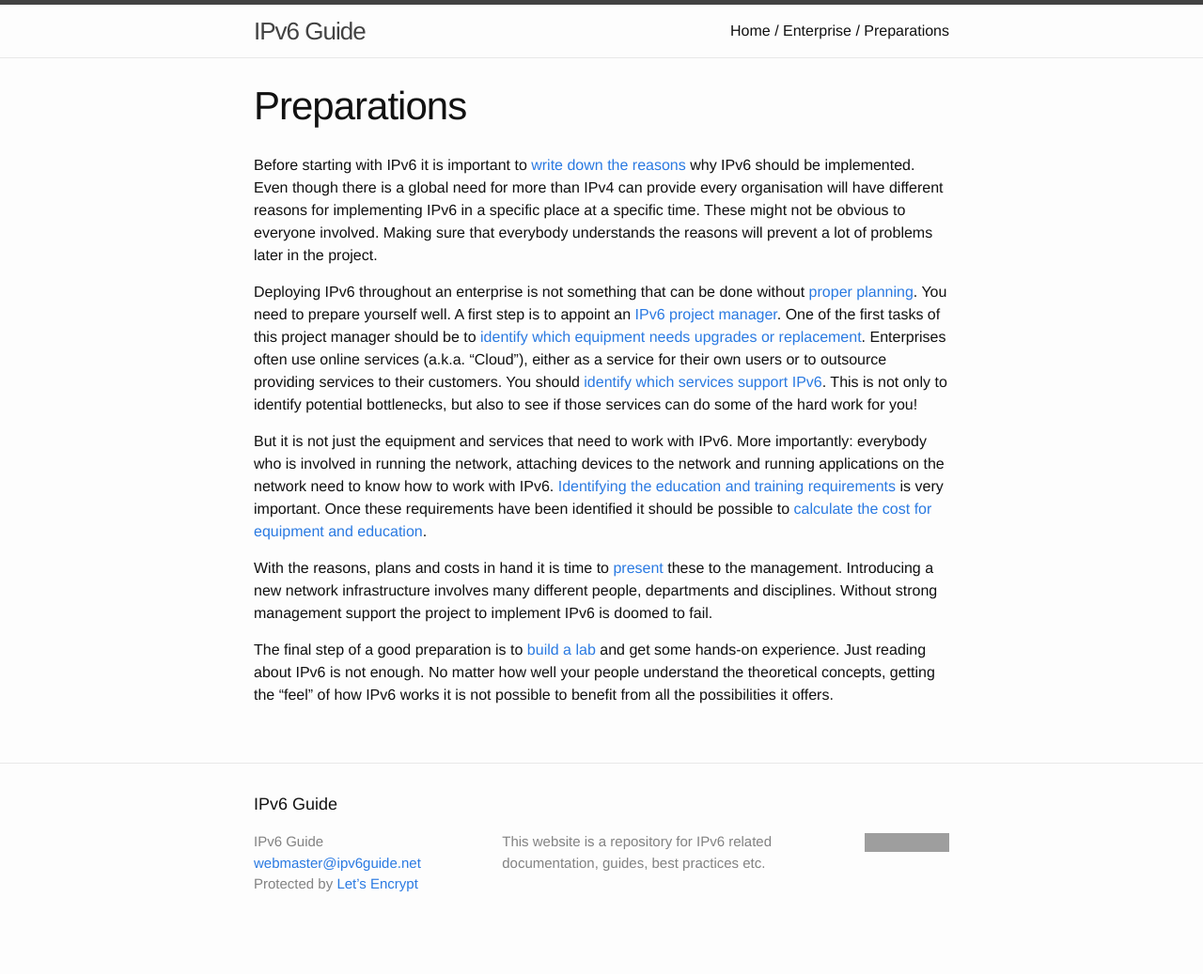
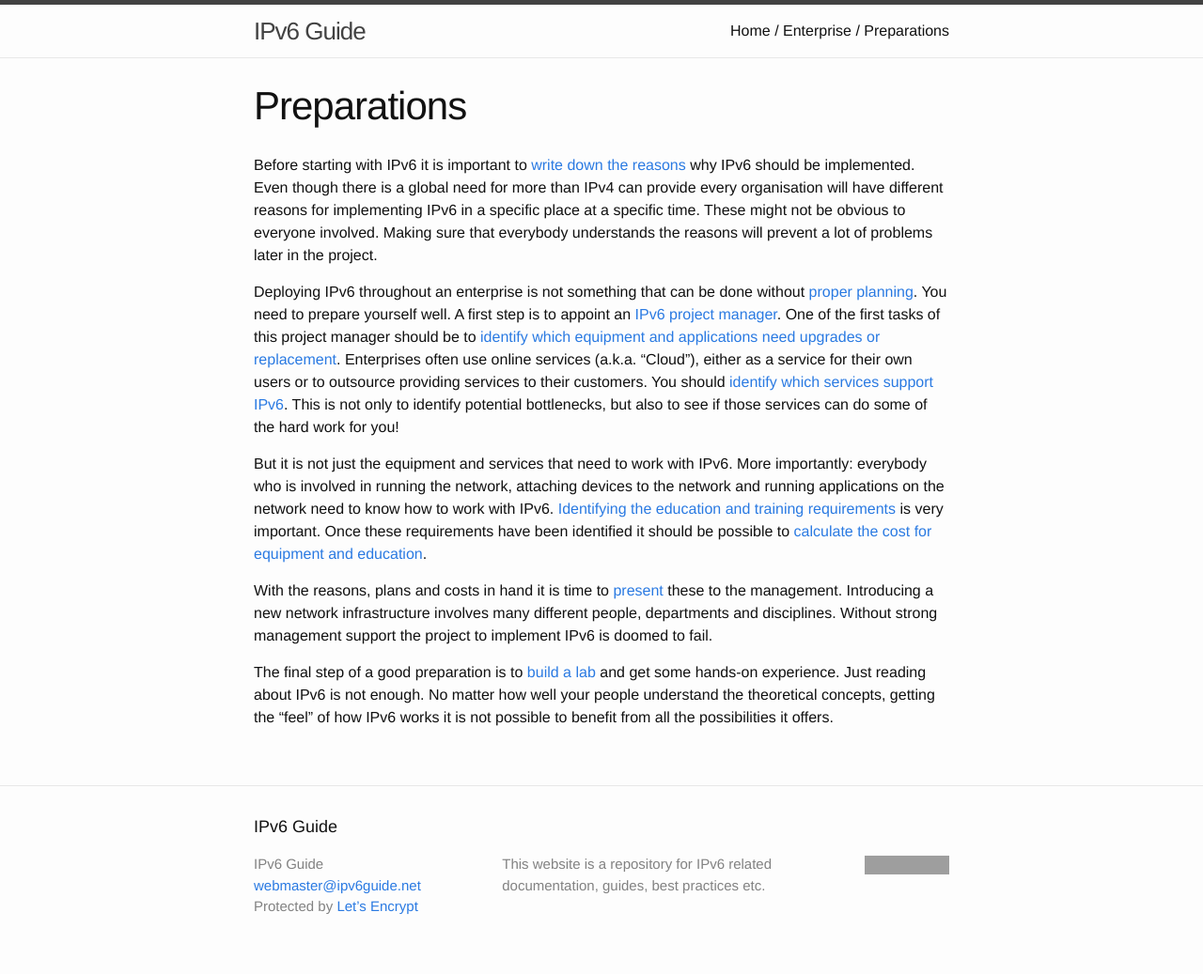
Before and after one commit to ipv6guide/ipv6guide.github.io, a Jekyll site: the page built from enterprise/preparations/index.md, in a window 1280 px wide. Shown: the whole page at 94% size. Built offline with Jekyll 4.4.1, drawn with Linux system fonts in a browser that asks for light colours; before the commit the page ends 1013 px from its top, so only the background shows below that; grey boxes are pictures that could not be loaded.

Commit message:
Also emphasise software

```diff
--- a/enterprise/preparations/index.md
+++ b/enterprise/preparations/index.md
@@ -14,7 +14,8 @@ Deploying IPv6 throughout an enterprise is not something that can be done
 without [proper planning](planning).  You need to prepare yourself well.  A
 first step is to appoint an [IPv6 project manager](project_manager).  One of
 the first tasks of this project manager should be to [identify which
-equipment needs upgrades or replacement](identify_equipment).  Enterprises
+equipment and applications need upgrades or replacement](identify_equipment).
+Enterprises
 often use online services (a.k.a.  "Cloud"), either as a service for their
 own users or to outsource providing services to their customers.  You should
 [identify which services support IPv6](identify_services).  This is not only
```
